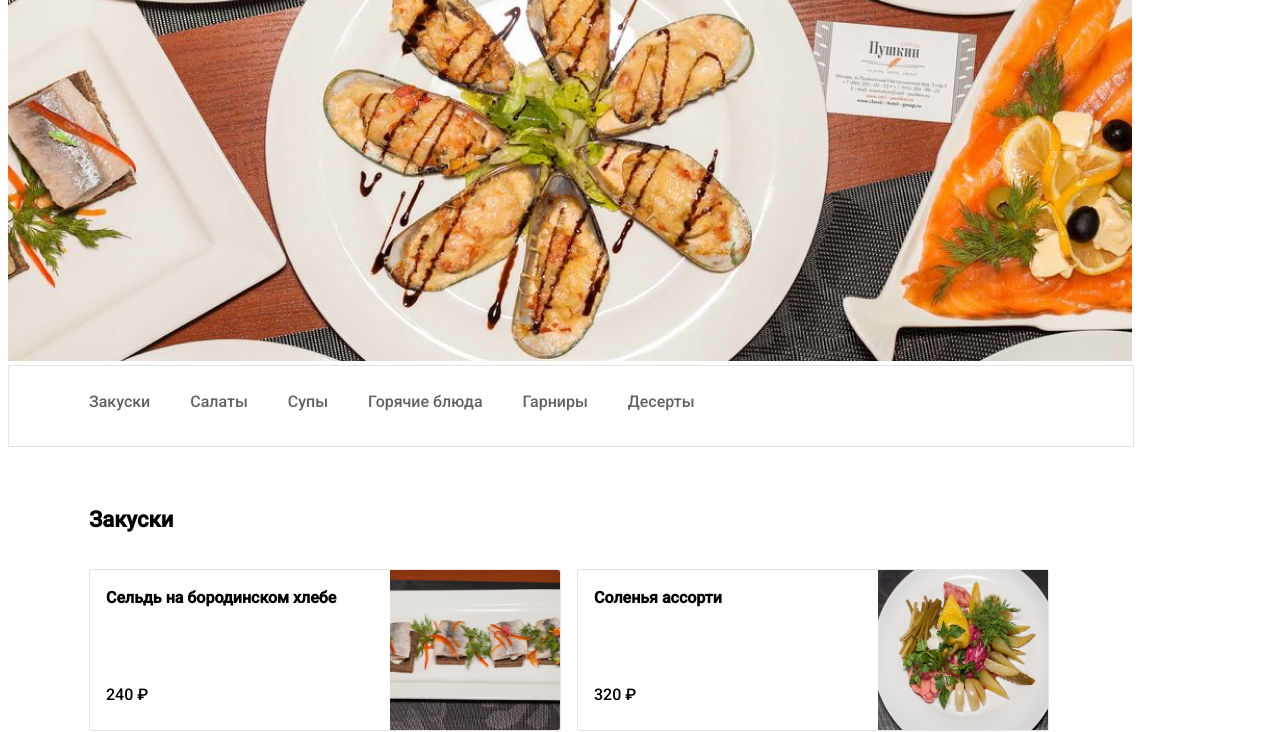
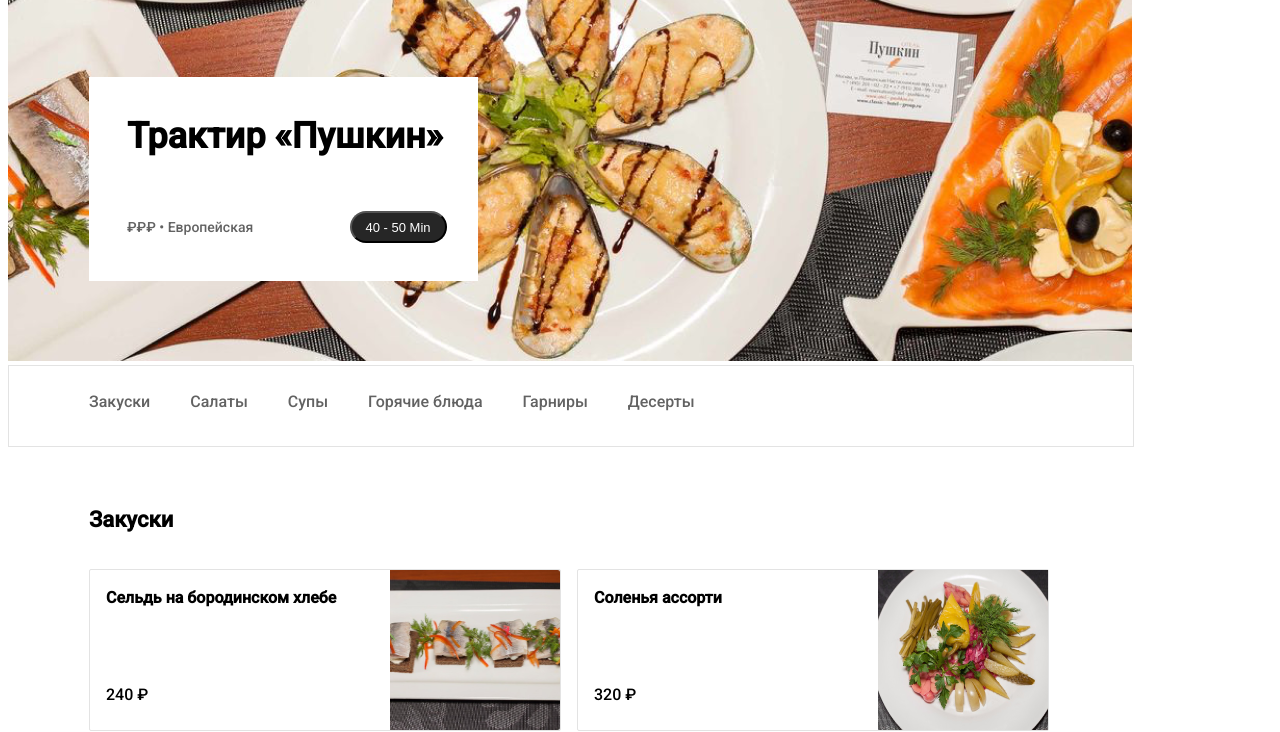
Before and after one commit to onuraym/exam2, a plain HTML site: page index.html in a window 1280 px wide. Shown: the part 75-807 px from the top of the page. Drawn offline with Linux system fonts and the light colour scheme.

Commit message:
added main__title-container

```diff
--- a/index.html
+++ b/index.html
@@ -19,7 +19,12 @@
     </div>
   </header>
   <main class="main__content">
-    <img src="./assets/main-photo.png" alt="eats">
+    <img src="./assets/main-photo.png" alt="eats" class="main__image">
+    <div class="main__title-container">
+      <h2 class="main__title">Трактир «Пушкин»</h2>
+      <button class="main__button">40 - 50 Min</button>
+      <p class="main__description">&#8381;&#8381;&#8381; &#8226; Европейская</p>
+    </div>
     <nav class="main__menu">
       <ul>
         <li><a href="#">Закуски</a></li>
--- a/style/main.css
+++ b/style/main.css
@@ -1,3 +1,56 @@
+.main__content {
+  position: relative;
+}
+.main__image {
+  /* position: relative; */
+}
+.main__title-container {
+  display: grid;
+  grid-template-columns: 194.5px 194.5px;
+  grid-template-rows: 102px;
+  width: 389px;
+  height: 204px;
+  background: #FFFFFF;
+  position: absolute;
+  top: 80px;
+  left: 81px;
+}
+
+.main__title {
+  font-size: 36px;
+  line-height: 42px;
+  grid-column-start: 1;
+  grid-column-end: 3;
+  grid-row-start: 1;
+  grid-row-end: 2;
+  margin: 38px 34px 0px 38px;
+}
+
+.main__description {
+  font-size: 14px;
+  line-height: 16px;
+  color: #626262;
+  grid-column-start: 1;
+  grid-column-end: 2;
+  grid-row-start: 2;
+  grid-row-end: 3;
+  margin: 40px 0 46px 38px;
+}
+
+.main__button {
+  width: 97px;
+  height: 32px;
+  background: #262626;
+  border-radius: 16px;
+  font-size: 13px;
+  line-height: 15px;
+  color: #FFFFFF;
+  grid-column-start: 2;
+  grid-column-end: 3;
+  grid-row-start: 2;
+  grid-row-end: 3;
+  margin: 32px 0 0 66px;
+}
 .main__menu {
   width: 1124px;
   height: 80px;
--- a/style/style.css
+++ b/style/style.css
@@ -1,6 +1,7 @@
 @import url(./header.css);
 @import url(./main.css);
 @import url(./footer.css);
+@import url(./adaptive.css);
 
 body {
   width: 1124px;
```
